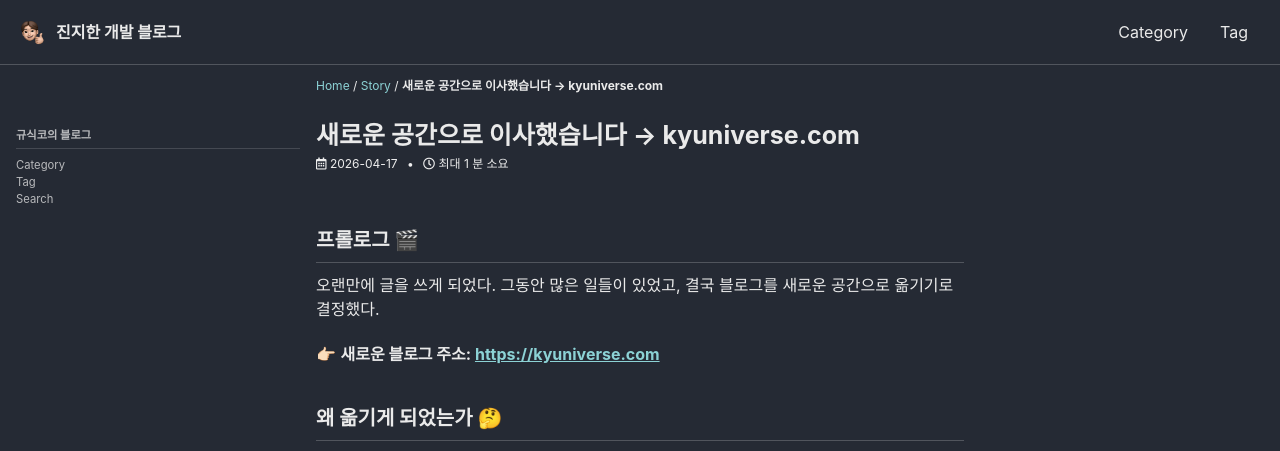
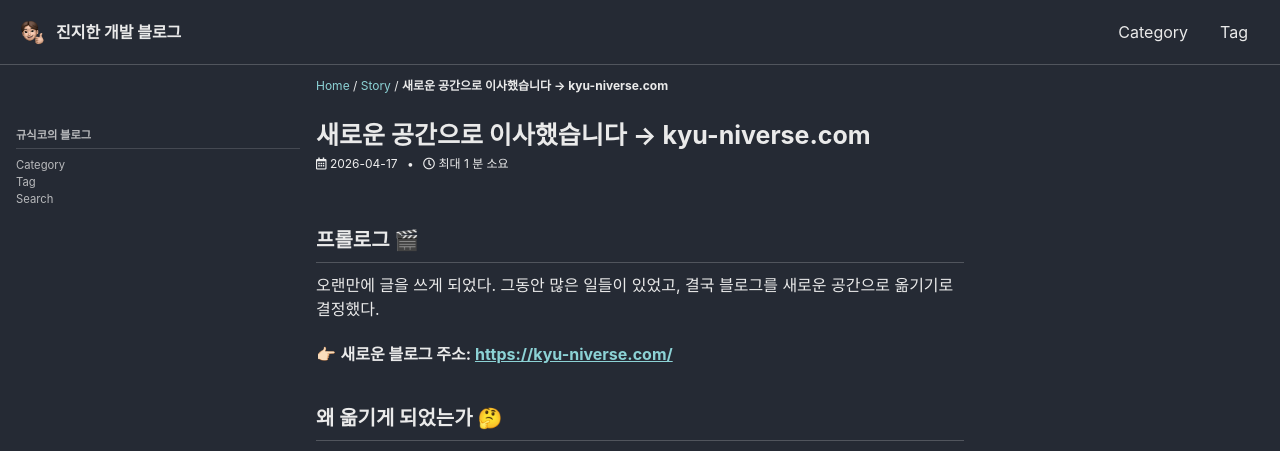
Before and after one commit to kokyusik91/kokyusik91.github.io, a Jekyll site: the page built from _posts/2026-04-17-seventeenth.md, in a window 1280 px wide. Shown: the top 451 px of the page. Built offline with Jekyll 4.4.1, drawn with Linux system fonts in a browser that asks for light colours; cached includes are drawn as plain includes; some web fonts are replaced; comment, search, counter and statistics services are not loaded.

Commit message:
fix: 주소 수정

```diff
--- a/_posts/2026-04-17-seventeenth.md
+++ b/_posts/2026-04-17-seventeenth.md
@@ -1,6 +1,6 @@
 ---
 layout: single
-title: "새로운 공간으로 이사했습니다 → kyuniverse.com"
+title: "새로운 공간으로 이사했습니다 → kyu-niverse.com"
 categories: story
 tags: blog
 author_profile: false
@@ -12,7 +12,7 @@ sidebar:
 
 오랜만에 글을 쓰게 되었다. 그동안 많은 일들이 있었고, 결국 블로그를 새로운 공간으로 옮기기로 결정했다.
 
-👉🏻 **새로운 블로그 주소: [https://kyuniverse.com](https://kyuniverse.com)**
+👉🏻 **새로운 블로그 주소: [https://kyu-niverse.com/](https://kyu-niverse.com/)**
 
 ## 왜 옮기게 되었는가 🤔
 
```
